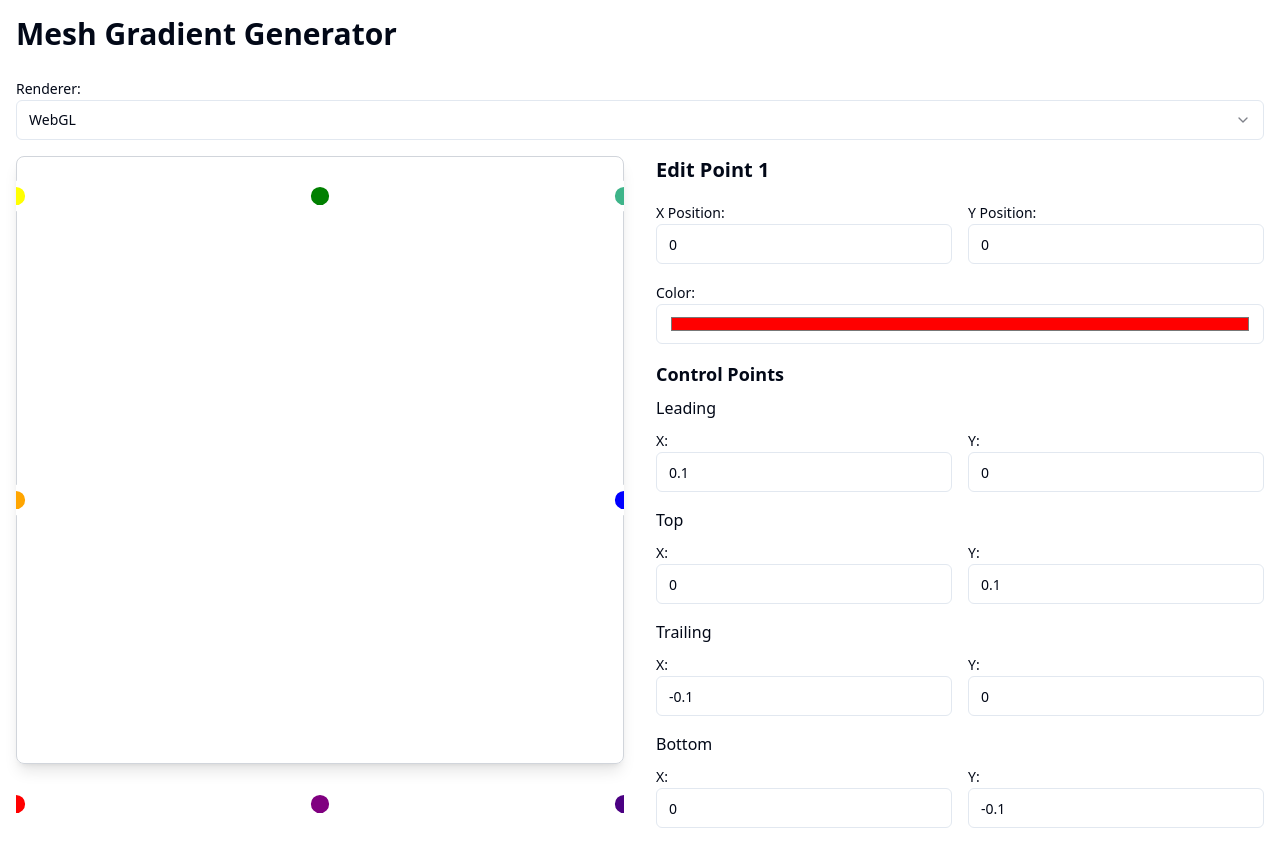
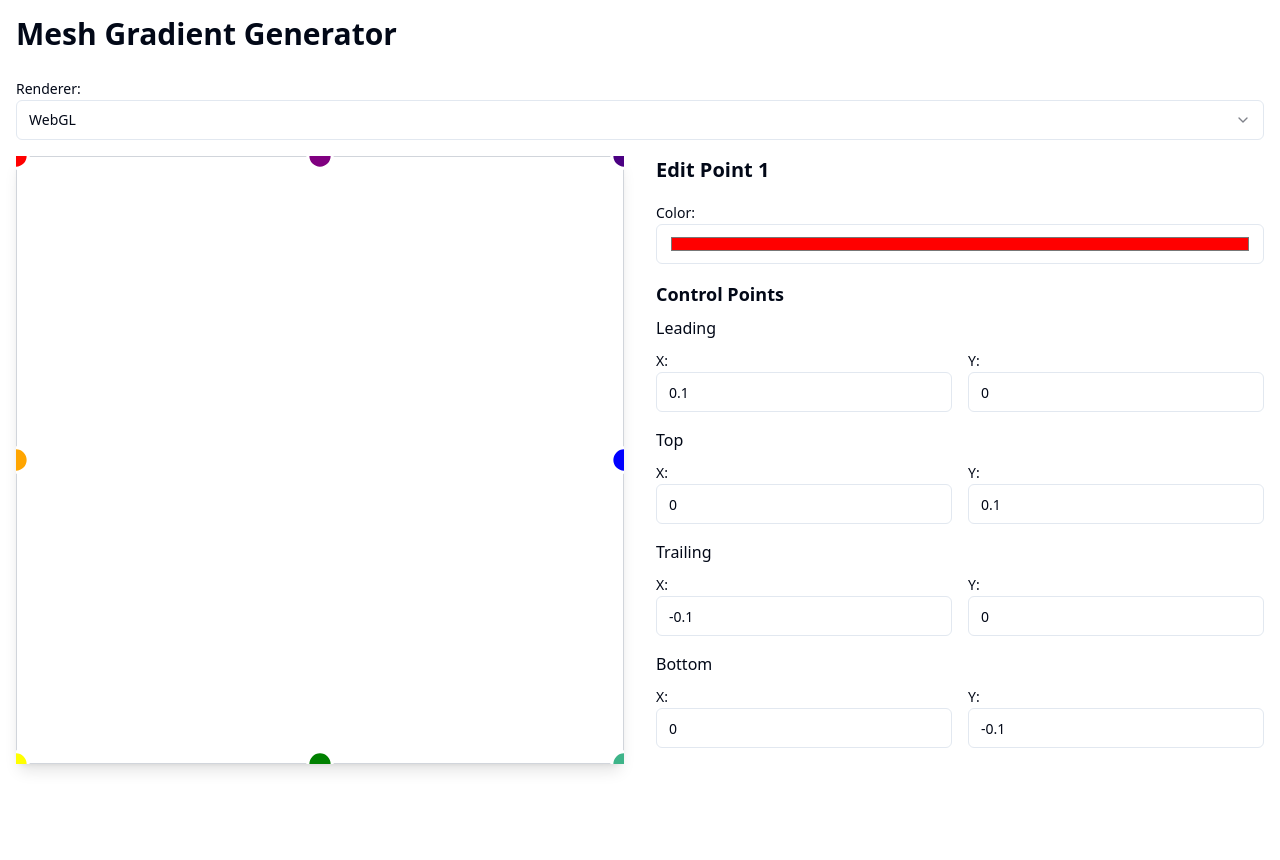
Before and after one commit to GPT-Engineer-App/gradient-magic-tool, a React (Vite) app: page / in a window 1280 px wide. After the commit the page ends 800 px from the top, so only its background shows below. Built offline with nearby package versions, Linux system fonts and the light colour scheme.

Commit message:
Fix point rendering issues
- Correct the Y-axis positioning of points to ensure they align properly with the renderer.
- Replace number inputs with draggable points for easier editing.
- Adjust the offset of points to eliminate excess space on the Y-axis.
[skip gpt_engineer]

```diff
--- a/src/pages/Index.jsx
+++ b/src/pages/Index.jsx
@@ -27,9 +27,9 @@ const Index = () => {
   const [renderer, setRenderer] = useState('webgl');
   const [selectedPoint, setSelectedPoint] = useState(0);
 
-  const handlePointChange = (axis, value) => {
+  const handlePointDrag = (index, newX, newY) => {
     const newPoints = [...points];
-    newPoints[selectedPoint][axis] = parseFloat(value);
+    newPoints[index] = { x: newX, y: newY };
     setPoints(newPoints);
   };
 
@@ -66,17 +66,31 @@ const Index = () => {
       <div className="flex flex-col md:flex-row gap-8">
         <div className="w-full md:w-1/2 relative">
           <GradientComponent width={meshWidth} height={meshHeight} points={points} colors={colors} controlPoints={controlPoints} />
-          <svg className="absolute top-0 left-0 w-full h-full" viewBox="0 0 100 100" style={{pointerEvents: 'none'}}>
+          <svg className="absolute top-0 left-0 w-full h-full" viewBox="0 0 1 1" style={{pointerEvents: 'none'}}>
             {points.map((point, index) => (
               <circle
                 key={index}
-                cx={point.x * 100}
-                cy={(1 - point.y) * 100}
-                r="2"
+                cx={point.x}
+                cy={point.y}
+                r="0.02"
                 fill={colors[index]}
                 stroke="white"
-                strokeWidth="1"
+                strokeWidth="0.005"
                 style={{cursor: 'pointer', pointerEvents: 'auto'}}
+                onMouseDown={(e) => {
+                  const startDrag = (e) => {
+                    const rect = e.target.closest('svg').getBoundingClientRect();
+                    const x = (e.clientX - rect.left) / rect.width;
+                    const y = (e.clientY - rect.top) / rect.height;
+                    handlePointDrag(index, Math.max(0, Math.min(1, x)), Math.max(0, Math.min(1, y)));
+                  };
+                  const stopDrag = () => {
+                    window.removeEventListener('mousemove', startDrag);
+                    window.removeEventListener('mouseup', stopDrag);
+                  };
+                  window.addEventListener('mousemove', startDrag);
+                  window.addEventListener('mouseup', stopDrag);
+                }}
                 onClick={() => setSelectedPoint(index)}
               />
             ))}
@@ -84,32 +98,6 @@ const Index = () => {
         </div>
         <div className="w-full md:w-1/2">
           <h2 className="text-xl font-semibold mb-4">Edit Point {selectedPoint + 1}</h2>
-          <div className="grid grid-cols-2 gap-4 mb-4">
-            <div>
-              <Label htmlFor="x-position">X Position:</Label>
-              <Input
-                id="x-position"
-                type="number"
-                min="0"
-                max="1"
-                step="0.01"
-                value={points[selectedPoint].x}
-                onChange={(e) => handlePointChange('x', e.target.value)}
-              />
-            </div>
-            <div>
-              <Label htmlFor="y-position">Y Position:</Label>
-              <Input
-                id="y-position"
-                type="number"
-                min="0"
-                max="1"
-                step="0.01"
-                value={points[selectedPoint].y}
-                onChange={(e) => handlePointChange('y', e.target.value)}
-              />
-            </div>
-          </div>
           <div className="mb-4">
             <Label htmlFor="color">Color:</Label>
             <Input
```
